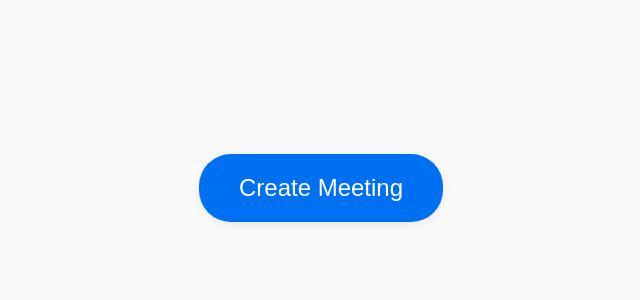
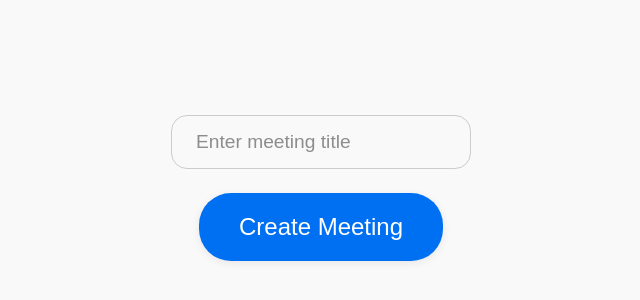
Before and after one commit to l3331l4/Verbatim, a Next.js app in the folder apps/frontend/: page /create in a window 1280 px wide. Shown: the part 212-512 px from the top of the page, without its empty margins (319-959 px from the left). Built offline with nearby package versions, Linux system fonts and the light colour scheme; no server answers.

Commit message:
Set up frontend API client and allow optional meeting title

```diff
--- a/apps/frontend/src/app/create/page.tsx
+++ b/apps/frontend/src/app/create/page.tsx
@@ -1,20 +1,17 @@
 "use client";
 import { useState } from "react";
+import { createMeeting } from "../../lib/api";
 
 export default function CreateMeetingPage() {
     const [meetingId, setMeetingId] = useState<string | null>(null);
     const [loading, setLoading] = useState(false);
+    const [title, setTitle] = useState<string>("");
 
     const handleCreateMeeting = async () => {
         setLoading(true);
         setMeetingId(null);
         try {
-            const apiUrl = process.env.NEXT_PUBLIC_API_URL;
-            const res = await fetch(`${apiUrl}/meetings`, {
-                method: "POST",
-                headers: { "Content-Type": "application/json" },
-            });
-            const data = await res.json();
+            const data = await createMeeting(title);
             setMeetingId(data.meeting_id);
         } catch (err) {
             setMeetingId("Error creating meeting");
@@ -33,6 +30,23 @@ export default function CreateMeetingPage() {
                 alignItems: "center",
                 background: "#f9f9f9",
             }}>
+                <input
+                type="text"
+                placeholder="Enter meeting title"
+                value={title}
+                onChange={e => setTitle(e.target.value)}
+                style={{
+                    padding: "0.75rem 1.5rem",
+                    fontSize: "1.2rem",
+                    borderRadius: "1rem",
+                    border: "1px solid #ccc",
+                    marginBottom: "1.5rem",
+                    width: "300px",
+                    outline: "none",
+                    color: "#222"
+                }}
+                disabled={loading}
+            />
             <button
                 onClick={handleCreateMeeting}
                 disabled={loading}
--- a/apps/frontend/src/app/meeting/[id]/page.tsx
+++ b/apps/frontend/src/app/meeting/[id]/page.tsx
@@ -2,7 +2,10 @@ interface MeetingPageProps {
     params: { id: string };
 }
 
-export default function MeetingPage({ params }: MeetingPageProps) {
+export default async function MeetingPage({ params }: MeetingPageProps) {
+
+    const { id } = await params;
+
     return (
         <div
             style={{
@@ -14,7 +17,7 @@ export default function MeetingPage({ params }: MeetingPageProps) {
                 background: "#f9f9f9",
             }}>
             <div>
-                <h1 style={{ color: "#222" }}>Meeting: {params.id}</h1>
+                <h1 style={{ color: "#222" }}>Meeting: {id}</h1>
                 <div style={{ color: "#222" }} id="transcript">Transcript will appear here...</div>
             </div>
         </div>
--- /dev/null
+++ b/apps/frontend/src/lib/api.ts
@@ -0,0 +1,33 @@
+const API_URL = process.env.NEXT_PUBLIC_API_URL;
+
+if (!API_URL) throw new Error("NEXT_PUBLIC_API_URL not set");
+
+interface MeetingResponse {
+    meeting_id: string;
+}
+
+async function fetchWrapper<T>(endpoint: string, options: RequestInit = {}): Promise<T> {
+    try {
+        const res = await fetch(`${API_URL}${endpoint}`, {
+            headers: { "Content-Type": "application/json", ...options.headers },
+            ...options,
+        });
+
+        if (!res.ok) {
+            const error = await res.text();
+            throw new Error(error || `API error: ${res.status}`);
+        }
+
+        return await res.json();
+    } catch (err: any) {
+        throw new Error(err.message || "Network error");
+    }
+}
+
+export async function createMeeting(title?: string): Promise<MeetingResponse> {
+    const body = JSON.stringify(title ? { title } : {});
+    return fetchWrapper<MeetingResponse>("/meetings", {
+        method: "POST",
+        body
+    });
+}
```
Also changed, not shown: 1 other file (tests, documents, lock files or other folders).
